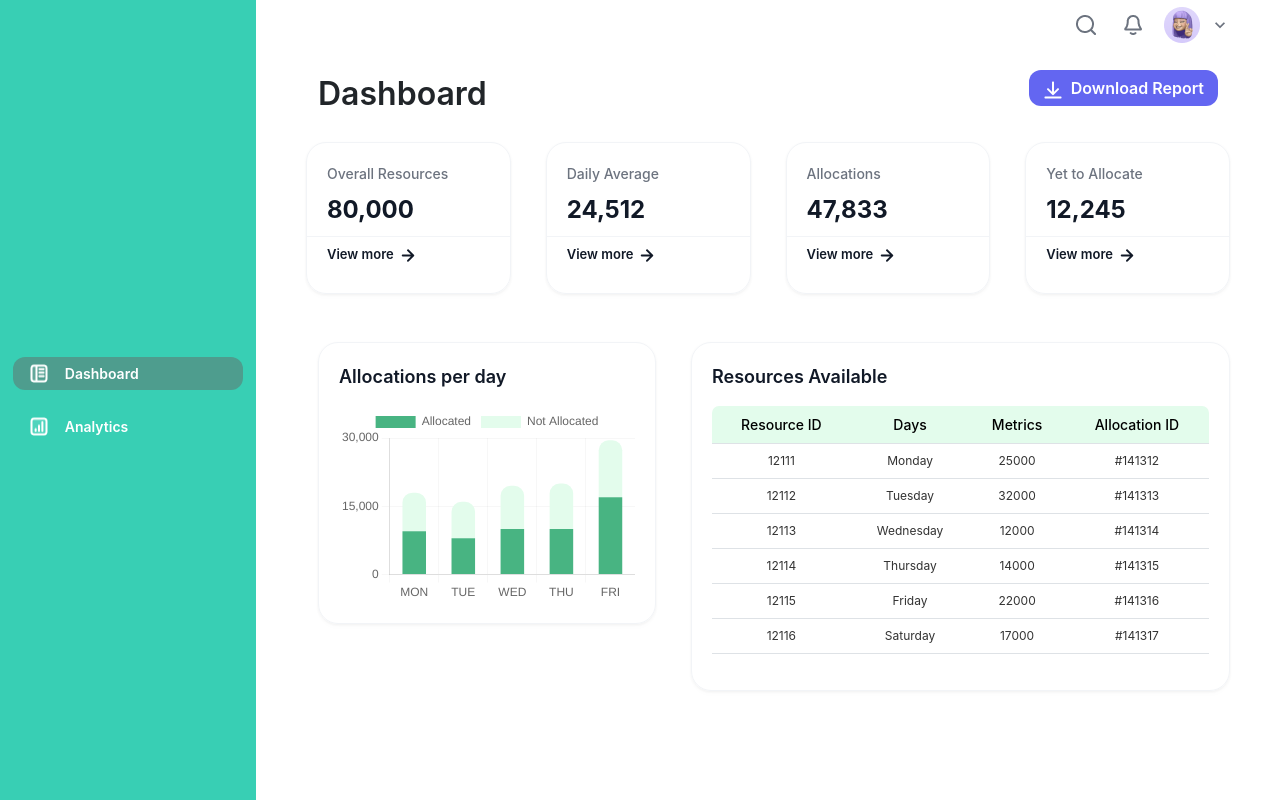
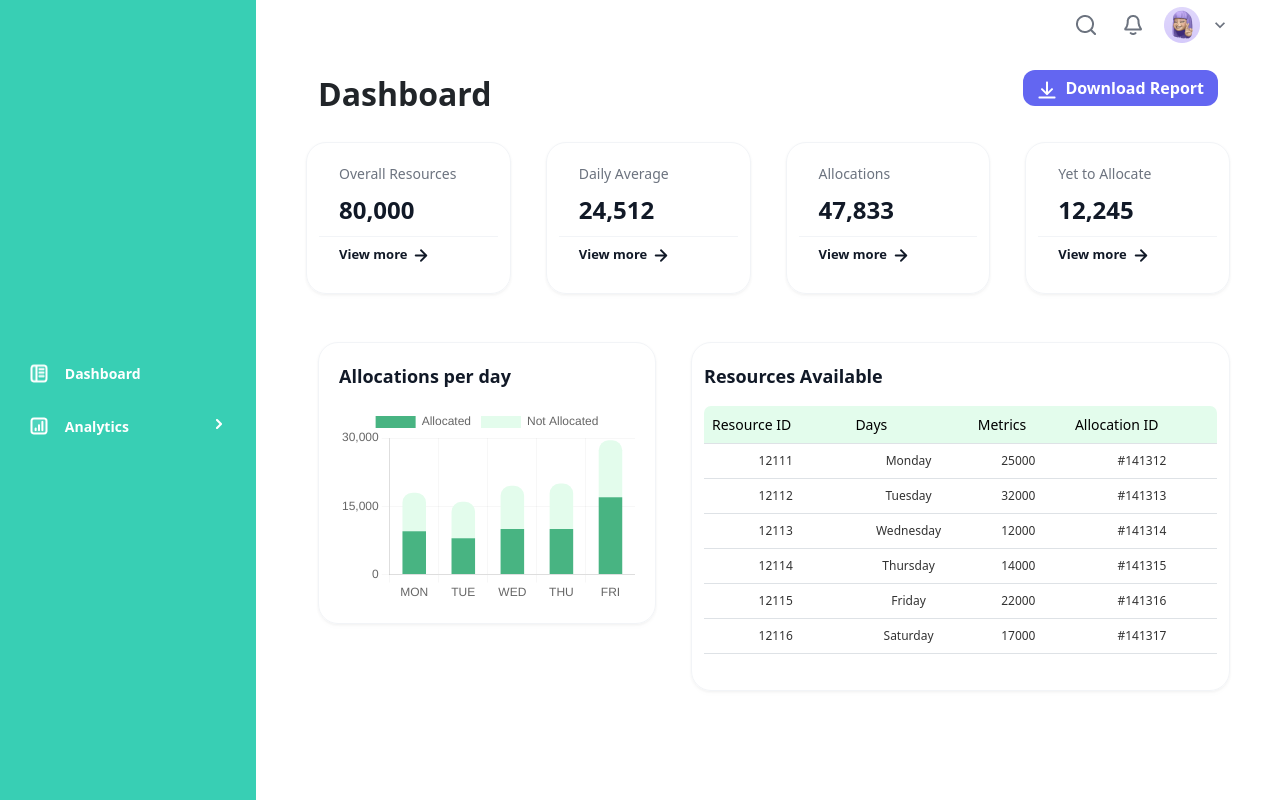
Before and after one commit to anandhan-asahi/resource-allocation, a React (Create React App) app: page /dashboard in a window 1280 px wide. Built offline with nearby package versions, Linux system fonts and the light colour scheme.

Commit message:
dropdown button added

```diff
--- a/package.json
+++ b/package.json
@@ -10,6 +10,7 @@
     "bootstrap": "^5.3.2",
     "chart.js": "^4.4.1",
     "react": "^18.2.0",
+    "react-bootstrap": "^2.10.1",
     "react-chartjs-2": "^5.2.0",
     "react-dom": "^18.2.0",
     "react-google-charts": "^4.0.1",
--- a/src/components/Sidebar/Sidebar.css
+++ b/src/components/Sidebar/Sidebar.css
@@ -14,7 +14,8 @@
 	gap: 20px;
 }
 .navlink-container a,
-.action-container {
+.action-container,
+.dropdown button {
 	color: #ffffff;
 	font-size: 14px;
 	font-weight: 600;
@@ -23,7 +24,24 @@
 	padding: 6px 16px;
 	display: flex;
 	gap: 16px;
+	background-color: transparent !important;
+	border: none !important;
+}
+.dropdown button::after {
+	display: none !important;
+}
+.dropdown button {
+	width: 100% !important;
+	text-align: left;
 }
 .navlink-container .active {
 	background-color: #4e9d8e;
 }
+.action-menu-container {
+	background-color: transparent !important;
+	border: none !important;
+}
+.action-menu {
+	margin-top: 10px;
+	margin-bottom: 10px;
+}
--- a/src/components/Sidebar/index.js
+++ b/src/components/Sidebar/index.js
@@ -2,6 +2,8 @@ import { NavLink } from "react-router-dom";
 import "./Sidebar.css";
 import DashboardIcon from "../../assets/images/Dashboard.png";
 import AnalyticsIcon from "../../assets/images/Analytics.png";
+import RightArrowWhiteIcon from "../../assets/images/RightArrowWhite.png";
+import { Dropdown } from "react-bootstrap";
 
 const Sidebar = () => {
 	return (
@@ -11,10 +13,31 @@ const Sidebar = () => {
 					<img src={DashboardIcon} alt="Dashboard" />
 					Dashboard
 				</NavLink>
-				<div className="action-container">
-					<img src={AnalyticsIcon} alt="Analytics" />
-					Analytics
-				</div>
+
+				<Dropdown>
+					<Dropdown.Toggle className="action-container">
+						<img src={AnalyticsIcon} alt="Analytics" />
+						<div style={{ flexGrow: 1 }}>Analytics</div>
+						<img src={RightArrowWhiteIcon} alt="RightArrow" />
+					</Dropdown.Toggle>
+
+					<Dropdown.Menu className="action-menu-container">
+						<Dropdown.Item
+							className="action-container action-menu"
+							href="#/action-1"
+						>
+							<img src={AnalyticsIcon} alt="Analytics" />
+							Add a connection
+						</Dropdown.Item>
+						<Dropdown.Item
+							className="action-container action-menu"
+							href="#/action-2"
+						>
+							<img src={AnalyticsIcon} alt="Analytics" />
+							Saved connections
+						</Dropdown.Item>
+					</Dropdown.Menu>
+				</Dropdown>
 			</div>
 		</div>
 	);
--- a/src/index.js
+++ b/src/index.js
@@ -3,6 +3,8 @@ import ReactDOM from "react-dom/client";
 import "./index.css";
 import App from "./App";
 import reportWebVitals from "./reportWebVitals";
+import "bootstrap/dist/css/bootstrap.min.css";
+import "bootstrap/dist/js/bootstrap.bundle.min.js";
 
 const root = ReactDOM.createRoot(document.getElementById("root"));
 root.render(<App />);
```
Also changed, not shown: src/assets/images/RightArrowWhite.png (added), 1 other file (tests, documents, lock files or other folders).
